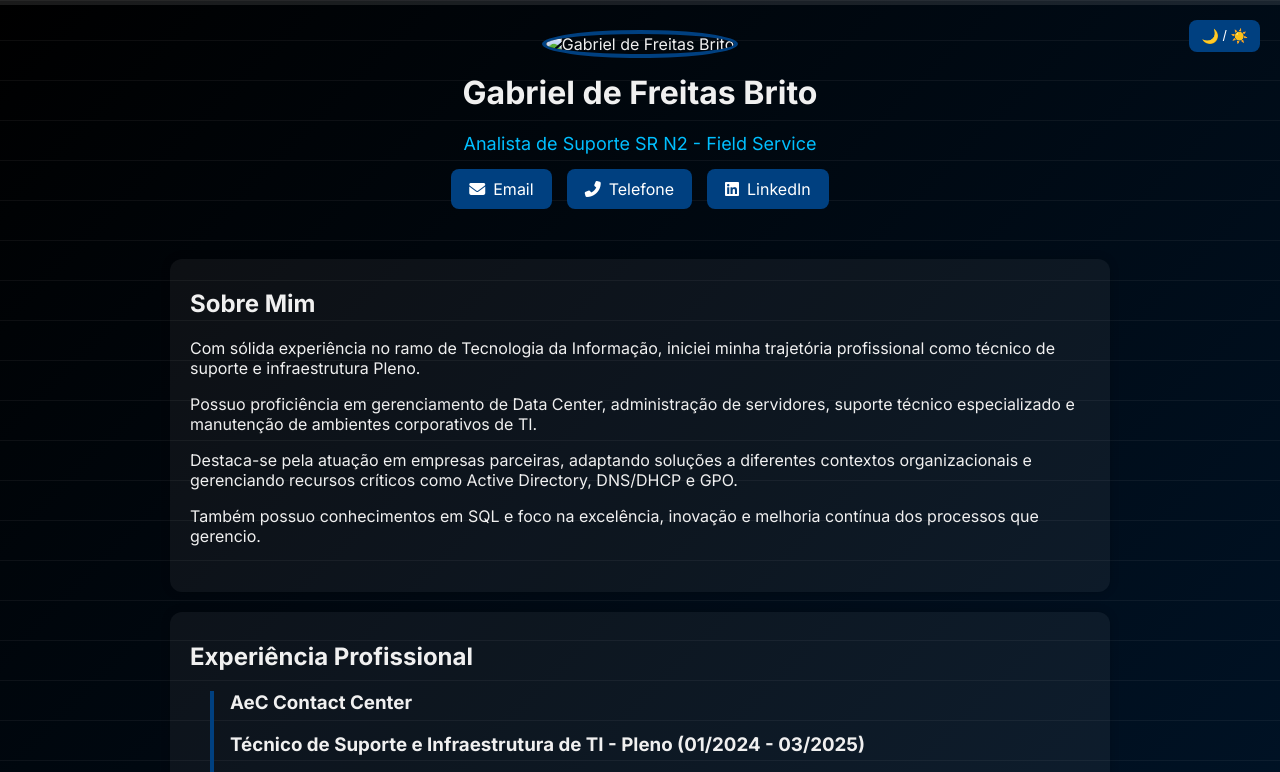
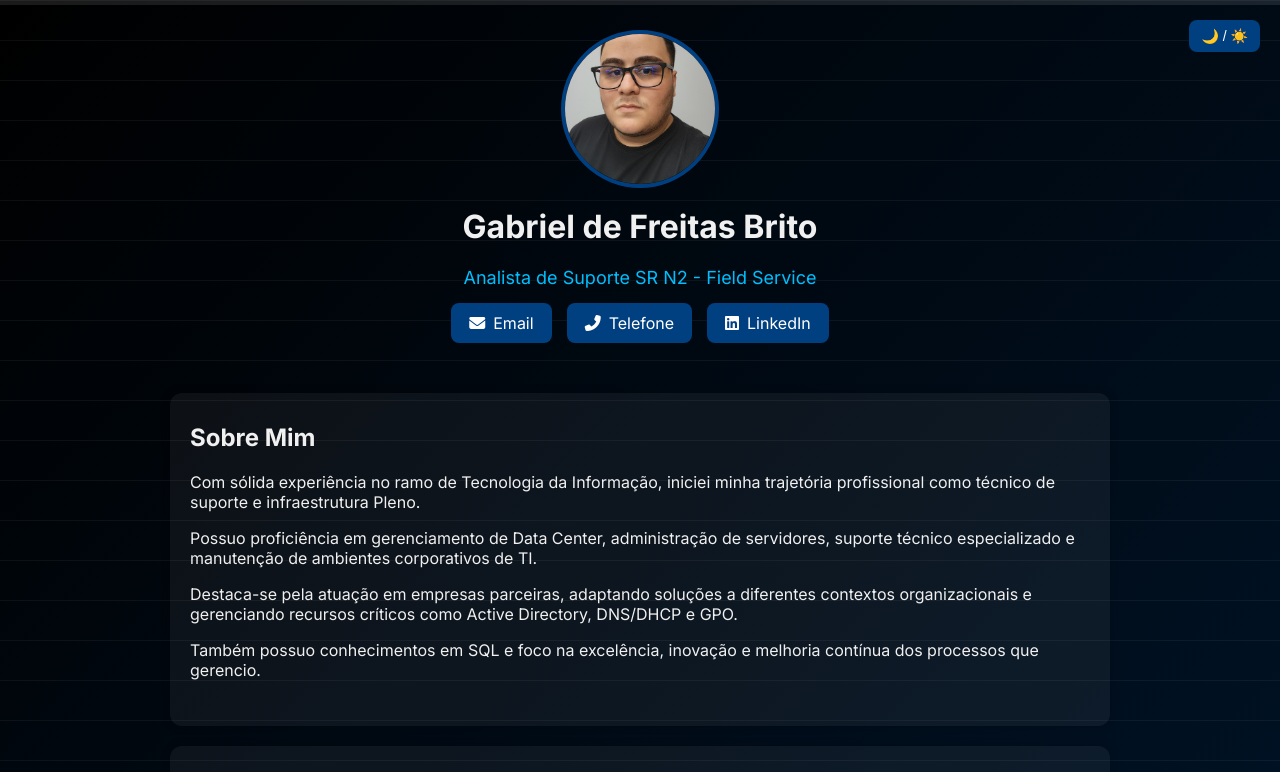
Before and after one commit to gfreitasb/New-Portof-lio, a plain HTML site: page index.html.html in a window 1280 px wide. Shown: the top 772 px of the page. Drawn offline with nearby package versions, Linux system fonts and the light colour scheme.

Commit message:
Update index.html

```diff
--- a/index.html.html
+++ b/index.html.html
@@ -236,7 +236,7 @@
   <button class="toggle-theme" onclick="toggleTheme()">🌙 / ☀️</button>
 
   <header>
-    <img src="My photo 02.jpeg" alt="Gabriel de Freitas Brito" class="profile-photo" />
+    <img src="My photo 02.jpg" alt="Gabriel de Freitas Brito" class="profile-photo" />
     <h1>Gabriel de Freitas Brito</h1>
     <p id="subtitle">Analista de Suporte SR N2 - Field Service</p>
     <div class="contact-buttons">
```
